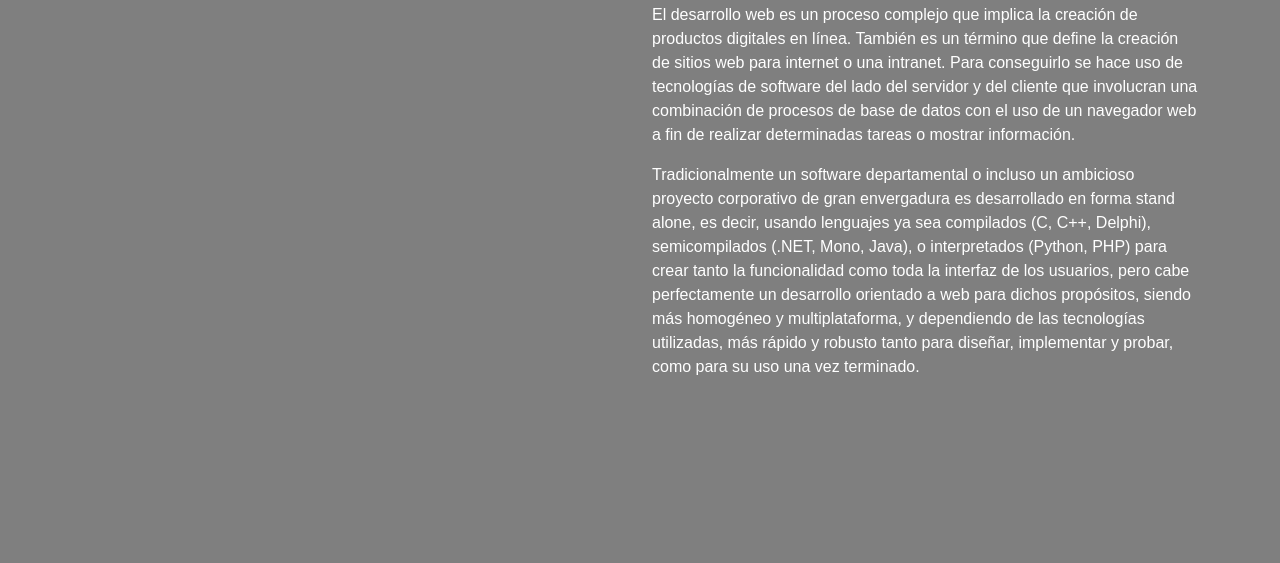
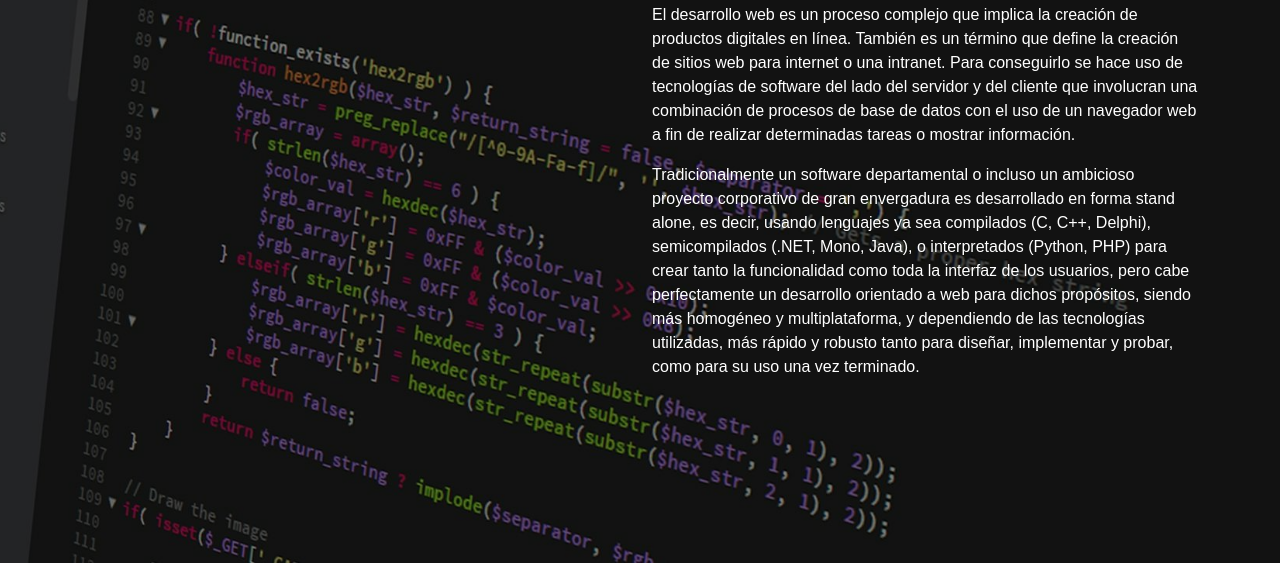
Before and after one commit to MaryluRobch/2.-SitioWe_con_Fullscreen_Background_Image_HeroImage, a plain HTML site: page index.html in a window 1280 px wide. Shown: the part 237-800 px from the top of the page. Drawn offline with nearby package versions, Linux system fonts and the light colour scheme.

Commit message:
Update style.css

```diff
--- a/style.css
+++ b/style.css
@@ -8,7 +8,7 @@ body{
 }
 
 .bg{
-    background-image: url(../img/imagen.jpg);
+    background-image: url(imagen.jpg);
     background-repeat: no-repeat;
     background-position: center center;
     background-size: cover;
```
